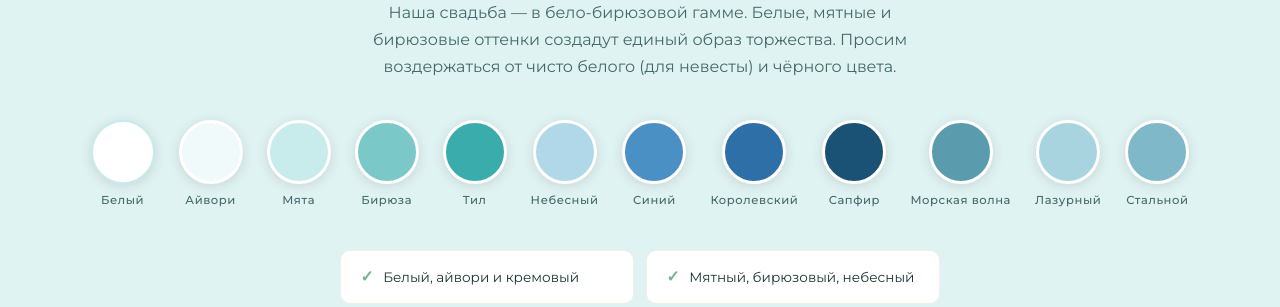
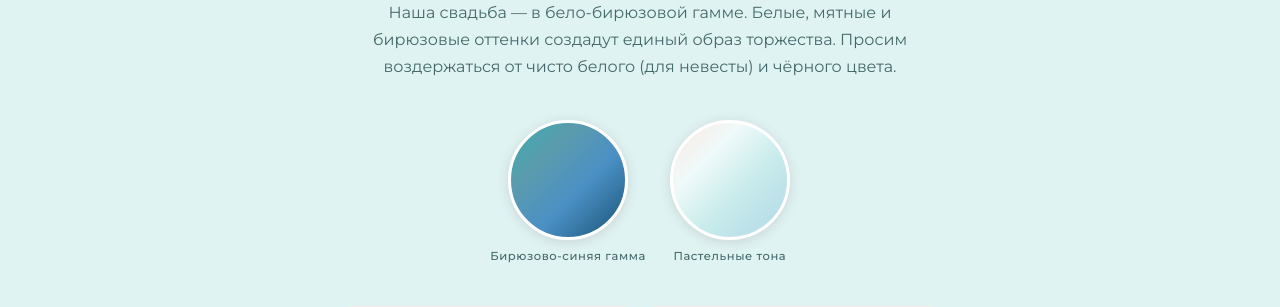
Before and after one commit to pr-poehali-dev/wedding-invitation-denis-anastasia, a React (Vite) app: page / in a window 1280 px wide. Shown: the part 4020-4327 px from the top of the page. Built offline with nearby package versions, Linux system fonts and the light colour scheme.

Commit message:
Обновить палитру цветов одежды

```diff
--- a/src/index.css
+++ b/src/index.css
@@ -653,6 +653,10 @@
 .swatch-circle:hover {
   transform: scale(1.1);
 }
+.swatch-circle--large {
+  width: 120px;
+  height: 120px;
+}
 .swatch-name {
   font-size: 0.72rem;
   font-weight: 500;
--- a/src/pages/Index.tsx
+++ b/src/pages/Index.tsx
@@ -60,19 +60,15 @@ const timeline = [
   },
 ];
 
-const dresscode: { color: string; name: string; border?: boolean }[] = [
-  { color: "#FFFFFF", name: "Белый", border: true },
-  { color: "#F0FAFA", name: "Айвори" },
-  { color: "#C8EBEB", name: "Мята" },
-  { color: "#7BC8C8", name: "Бирюза" },
-  { color: "#3AACAC", name: "Тил" },
-  { color: "#B0D8E8", name: "Небесный" },
-  { color: "#4A90C4", name: "Синий" },
-  { color: "#2E6FA8", name: "Королевский" },
-  { color: "#1A5276", name: "Сапфир" },
-  { color: "#5B9BAE", name: "Морская волна" },
-  { color: "#A8D4E0", name: "Лазурный" },
-  { color: "#7EB8C9", name: "Стальной" },
+const dresscodeGroups = [
+  {
+    name: "Бирюзово-синяя гамма",
+    gradient: "linear-gradient(135deg, #3AACAC 0%, #5B9BAE 30%, #4A90C4 60%, #1A5276 100%)",
+  },
+  {
+    name: "Пастельные тона",
+    gradient: "linear-gradient(135deg, #F9E8E0 0%, #F0FAFA 30%, #C8EBEB 60%, #B0D8E8 100%)",
+  },
 ];
 
 type FormData = {
@@ -352,16 +348,13 @@ export default function Index() {
             чисто белого (для невесты) и чёрного цвета.
           </p>
           <div className="dresscode-palette">
-            {dresscode.map((c) => (
-              <div key={c.name} className="dresscode-swatch">
+            {dresscodeGroups.map((g) => (
+              <div key={g.name} className="dresscode-swatch">
                 <div
-                  className="swatch-circle"
-                  style={{
-                    background: c.color,
-                    border: c.border ? "2px solid #c8ebeb" : undefined,
-                  }}
+                  className="swatch-circle swatch-circle--large"
+                  style={{ background: g.gradient }}
                 />
-                <span className="swatch-name">{c.name}</span>
+                <span className="swatch-name">{g.name}</span>
               </div>
             ))}
           </div>
```
